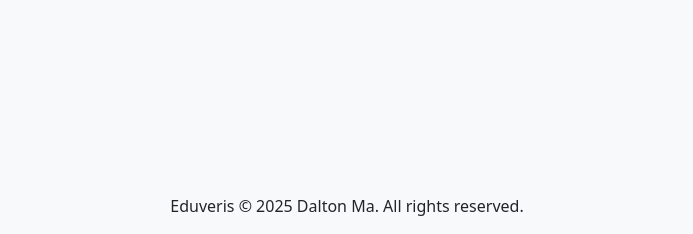
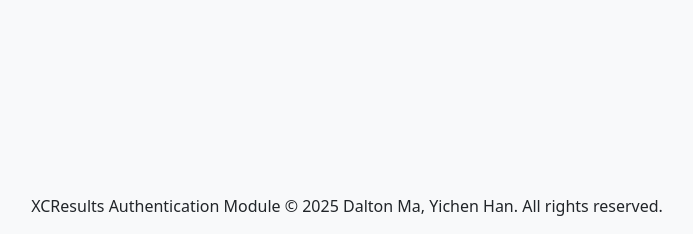
Before and after one commit to bohrium2b/xcountry_scanner, a Django app: page /account/ in a window 1280 px wide. Shown: the part 584-818 px from the top of the page, without its empty margins (293-986 px from the left). Run offline with Django 5.2, Linux system fonts and the light colour scheme.

Commit message:
Update brand names from authentication module

```diff
--- a/backend/account/templates/account/layout.html
+++ b/backend/account/templates/account/layout.html
@@ -4,7 +4,7 @@
 <head>
     <meta charset="UTF-8">
     <meta name="viewport" content="width=device-width, initial-scale=1.0">
-    <title>{% block title %}Authentication{% endblock %}</title>
+    <title>XCResults{% block title %}Authentication{% endblock %}</title>
     <link href="https://cdn.jsdelivr.net/npm/bootstrap@5.3.0-alpha1/dist/css/bootstrap.min.css" rel="stylesheet">
     <link href="https://cdn.jsdelivr.net/npm/bootstrap-icons/font/bootstrap-icons.css" rel="stylesheet">
     <script src="https://unpkg.com/htmx.org@2.0.4"></script>
@@ -62,7 +62,7 @@
     </div>
 
     <footer class="bg-light text-center py-3 mt-5">
-        <p class="mb-0">Eduveris &copy; 2025 Dalton Ma. All rights reserved.</p>
+        <p class="mb-0">XCResults Authentication Module &copy; 2025 Dalton Ma, Yichen Han. All rights reserved.</p>
     </footer>
     <style>
         html, body {
```
